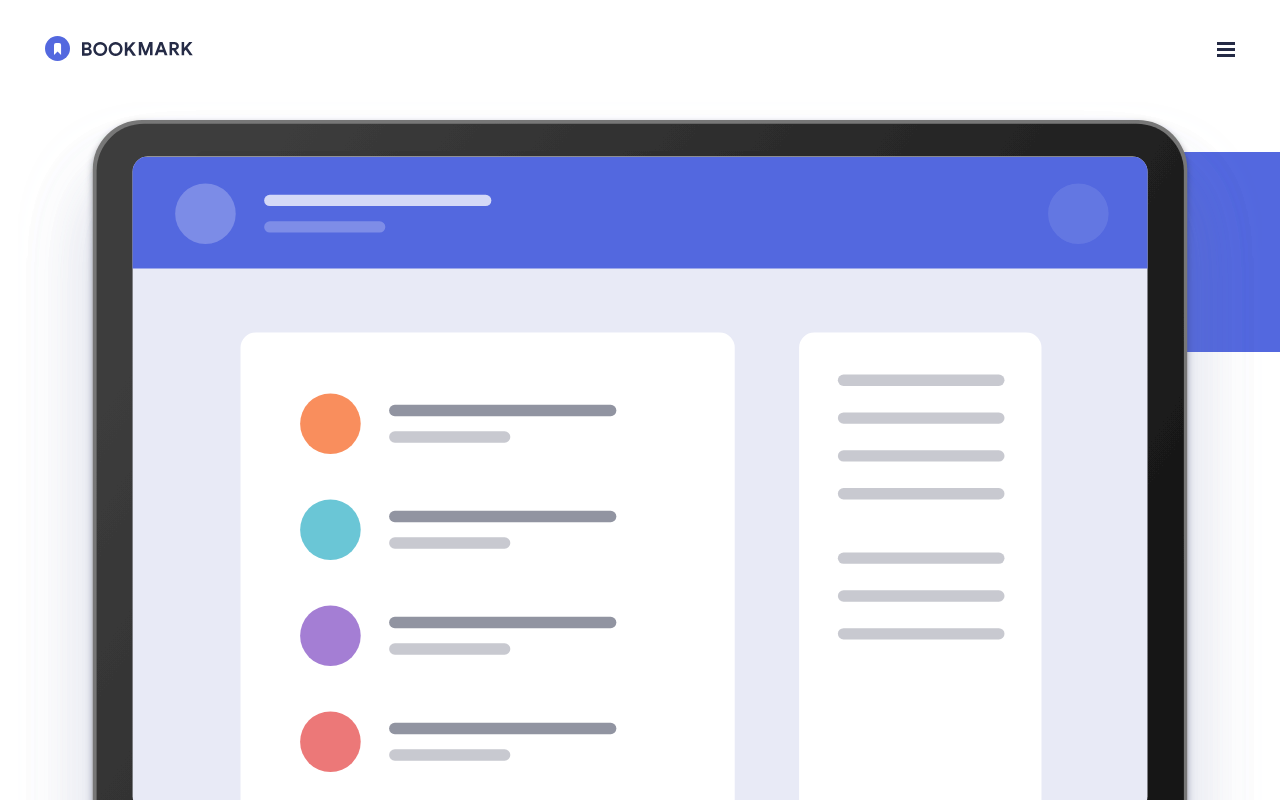
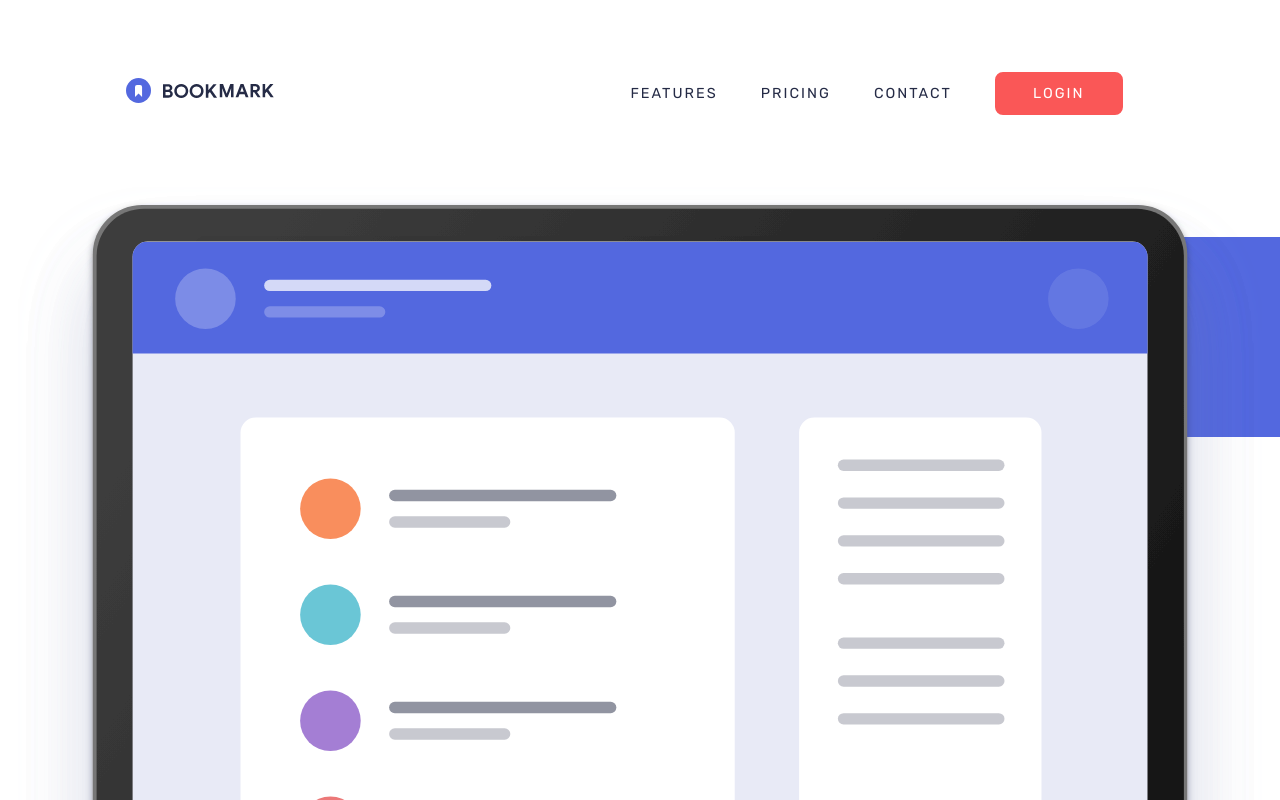
Before and after one commit to halivert/bookmark-landing-page, a Vue app: page / in a window 1280 px wide. Built offline with nearby package versions, Linux system fonts and the light colour scheme.

Commit message:
Add desktop styles for nav

```diff
--- /dev/null
+++ b/src/assets/scss/mixins.scss
@@ -0,0 +1,5 @@
+@mixin desktop {
+	@media (min-width: 900px) {
+		@content;
+	}
+}
--- a/src/assets/scss/vars.scss
+++ b/src/assets/scss/vars.scss
@@ -10,9 +10,3 @@ html {
 	--font-size: 18px;
 	--font-family: Rubik;
 }
-
-@mixin desktop {
-	@media (min-width: 900px) {
-		@content;
-	}
-}
--- a/src/components/Footer.vue
+++ b/src/components/Footer.vue
@@ -11,14 +11,7 @@
 		</ul>
 
 		<div>
-			<div class="footer__social">
-				<a href="https://facebook.com">
-					<img src="../assets/img/icon-facebook.svg" alt="Facebook logo" />
-				</a>
-				<a href="https://twitter.com">
-					<img src="../assets/img/icon-twitter.svg" alt="Twitter logo" />
-				</a>
-			</div>
+			<SocialLinks />
 
 			<p class="footer__attribution">
 				Challenge by
@@ -38,12 +31,14 @@
 import { defineComponent } from "vue";
 
 import BookmarkIcon from "./BookmarkIcon.vue";
+import SocialLinks from "./SocialLinks.vue";
 
 export default defineComponent({
 	name: "Footer",
 	inheritAttrs: false,
 	components: {
 		BookmarkIcon,
+		SocialLinks,
 	},
 	props: {
 		user: Object,
@@ -84,12 +79,6 @@ export default defineComponent({
 		}
 	}
 
-	&__social {
-		display: flex;
-		justify-content: center;
-		gap: 2em;
-	}
-
 	&__attribution {
 		font-size: 0.7em;
 		color: white;
--- a/src/components/Nav.vue
+++ b/src/components/Nav.vue
@@ -1,14 +1,14 @@
 <template>
-	<nav class="nav">
+	<nav :class="['nav', { 'nav--active': isActive }]">
 		<a class="nav__logo" href="/">
 			<BookmarkIcon />
 		</a>
 
-		<button class="nav__button" v-if="!isActive" @click="isActive = true">
+		<button class="nav__button" @click="isActive = true">
 			<i class="icon icon--hamburger" aria-label="Burger menu"></i>
 		</button>
 
-		<div v-if="isActive" class="nav-content">
+		<div class="nav-content">
 			<div class="nav-content__top">
 				<BookmarkIcon
 					textColor="white"
@@ -23,7 +23,11 @@
 
 			<ul>
 				<li v-for="section in sections" :key="section">
-					<a @click="isActive = false" :href="`#${section}`">
+					<a
+						class="nav-content__link"
+						@click="isActive = false"
+						:href="`#${section}`"
+					>
 						{{ section }}
 					</a>
 				</li>
@@ -38,23 +42,14 @@
 				</li>
 			</ul>
 
-			<div class="nav-content__bottom">
-				<a href="https://facebook.com">
-					<img :src="iconFacebook" alt="Facebook logo" />
-				</a>
-				<a href="https://twitter.com">
-					<img :src="iconTwitter" alt="Twitter logo" />
-				</a>
-			</div>
+			<SocialLinks class="nav-content__bottom" />
 		</div>
 	</nav>
 </template>
 
 <script>
-import iconFacebook from "../assets/img/icon-facebook.svg";
-import iconTwitter from "../assets/img/icon-twitter.svg";
-
 import BookmarkIcon from "./BookmarkIcon.vue";
+import SocialLinks from "./SocialLinks.vue";
 
 import { defineComponent, ref, watch } from "vue";
 
@@ -63,6 +58,7 @@ export default defineComponent({
 	inheritAttrs: false,
 	components: {
 		BookmarkIcon,
+		SocialLinks,
 	},
 	emits: ["active"],
 	setup(_, ctx) {
@@ -74,22 +70,17 @@ export default defineComponent({
 
 		const sections = ["features", "pricing", "contact"];
 
-		const icons = {
-			iconFacebook,
-			iconTwitter,
-		};
-
 		return {
 			isActive,
 			sections,
-
-			...icons,
 		};
 	},
 });
 </script>
 
 <style lang="scss">
+@import "../assets/scss/mixins.scss";
+
 .nav {
 	display: flex;
 	justify-content: space-between;
@@ -108,7 +99,7 @@ export default defineComponent({
 		inset: 0;
 		z-index: 1;
 		padding: 2em var(--nav-side-padding);
-		display: flex;
+		display: none;
 		flex-flow: column;
 		justify-content: space-between;
 
@@ -137,15 +128,14 @@ export default defineComponent({
 			li {
 				border-top: 1px solid var(--grayish-blue);
 				padding: 1em 0;
+			}
+		}
 
-				a {
-					box-sizing: border-box;
-					text-decoration: none;
-					text-transform: uppercase;
-					color: var(--background-color);
-					letter-spacing: 2px;
-				}
-			}
+		&__link {
+			text-decoration: none;
+			text-transform: uppercase;
+			color: var(--text-color, white);
+			letter-spacing: 2px;
 		}
 
 		&__button {
@@ -155,12 +145,26 @@ export default defineComponent({
 			width: 100%;
 			padding: 0.5em;
 			border-radius: 4px;
+			text-decoration: none;
+			text-transform: uppercase;
+			color: var(--text-color, white);
+			letter-spacing: 2px;
 		}
 
 		&__bottom {
 			display: flex;
 			justify-content: center;
 			gap: 2em;
+		}
+	}
+
+	&--active {
+		> .nav__button {
+			display: none;
+		}
+
+		.nav-content {
+			display: flex;
 		}
 	}
 }
@@ -174,4 +178,82 @@ export default defineComponent({
 		content: url(../assets/img/icon-hamburger.svg);
 	}
 }
+
+@include desktop {
+	.nav {
+		align-items: center;
+		padding: 2em 7em;
+
+		> .nav__button {
+			display: none;
+		}
+
+		&-content {
+			display: flex;
+			flex: 1 1 100%;
+			position: relative;
+			flex-direction: row;
+			--text-color: var(--very-dark-blue);
+
+			ul {
+				display: flex;
+				flex-direction: row;
+				margin-top: 0;
+				justify-content: flex-end;
+				gap: 3em;
+				font-size: 0.8em;
+
+				li {
+					display: flex;
+					justify-content: center;
+					flex-direction: column;
+					border-top: none;
+					padding: 0;
+				}
+			}
+
+			&__link {
+				&:hover,
+				&:focus,
+				&:focus-visible {
+					outline: none;
+					color: var(--soft-red);
+				}
+
+				&:focus-visible {
+					text-decoration: underline;
+				}
+			}
+
+			&__button {
+				background-color: var(--soft-red);
+				margin-top: 0;
+				color: white;
+				padding: 0.75em 2.5em;
+				border: 2px solid var(--soft-red);
+				border-radius: 8px;
+
+				&:hover,
+				&:focus,
+				&:focus-visible {
+					background-color: white;
+					text-decoration: none;
+					color: var(--soft-red);
+				}
+			}
+
+			&__top {
+				display: none;
+			}
+
+			&::before {
+				background-color: unset;
+			}
+
+			&__bottom {
+				display: none;
+			}
+		}
+	}
+}
 </style>
--- /dev/null
+++ b/src/components/SocialLinks.vue
@@ -0,0 +1,18 @@
+<template>
+	<div class="social-links">
+		<a href="https://facebook.com">
+			<img src="../assets/img/icon-facebook.svg" alt="Facebook logo" />
+		</a>
+		<a href="https://twitter.com">
+			<img src="../assets/img/icon-twitter.svg" alt="Twitter logo" />
+		</a>
+	</div>
+</template>
+
+<style lang="scss">
+.social-links {
+	display: flex;
+	justify-content: center;
+	gap: 2em;
+}
+</style>
```
